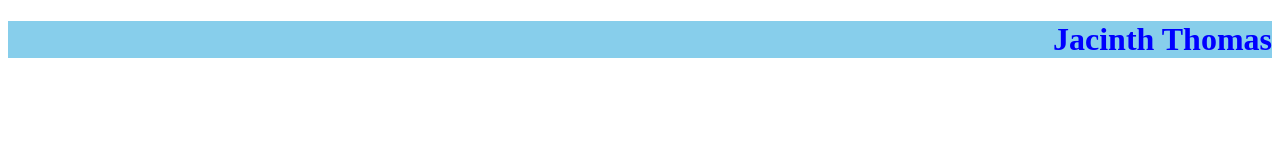
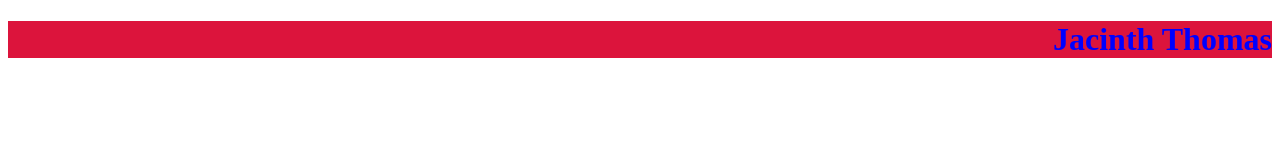
Before and after one commit to JacinthThomas/Client_work_example, a plain HTML site: page index.html in a window 1280 px wide. In both pictures the pointer is over the element "Jacinth Thomas". Drawn offline with Linux system fonts and the light colour scheme.

Commit message:
added hover to header

```diff
--- a/style.css
+++ b/style.css
@@ -2,5 +2,5 @@
     text-align: right; background-color: skyblue;color: blue;
 }
 
-.Name::after { background-color: crimson;
+.Name:hover { background-color: crimson;
 }
```
